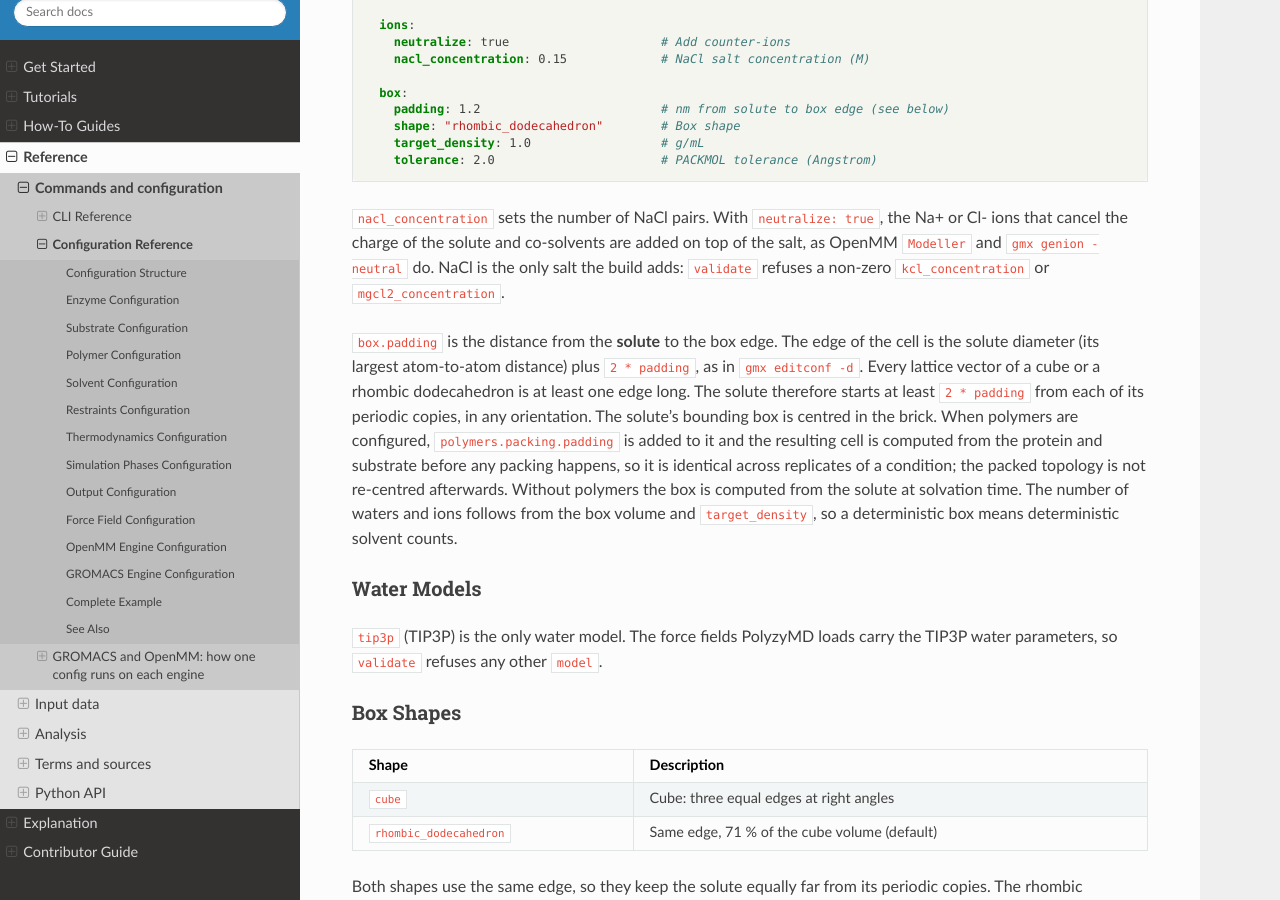
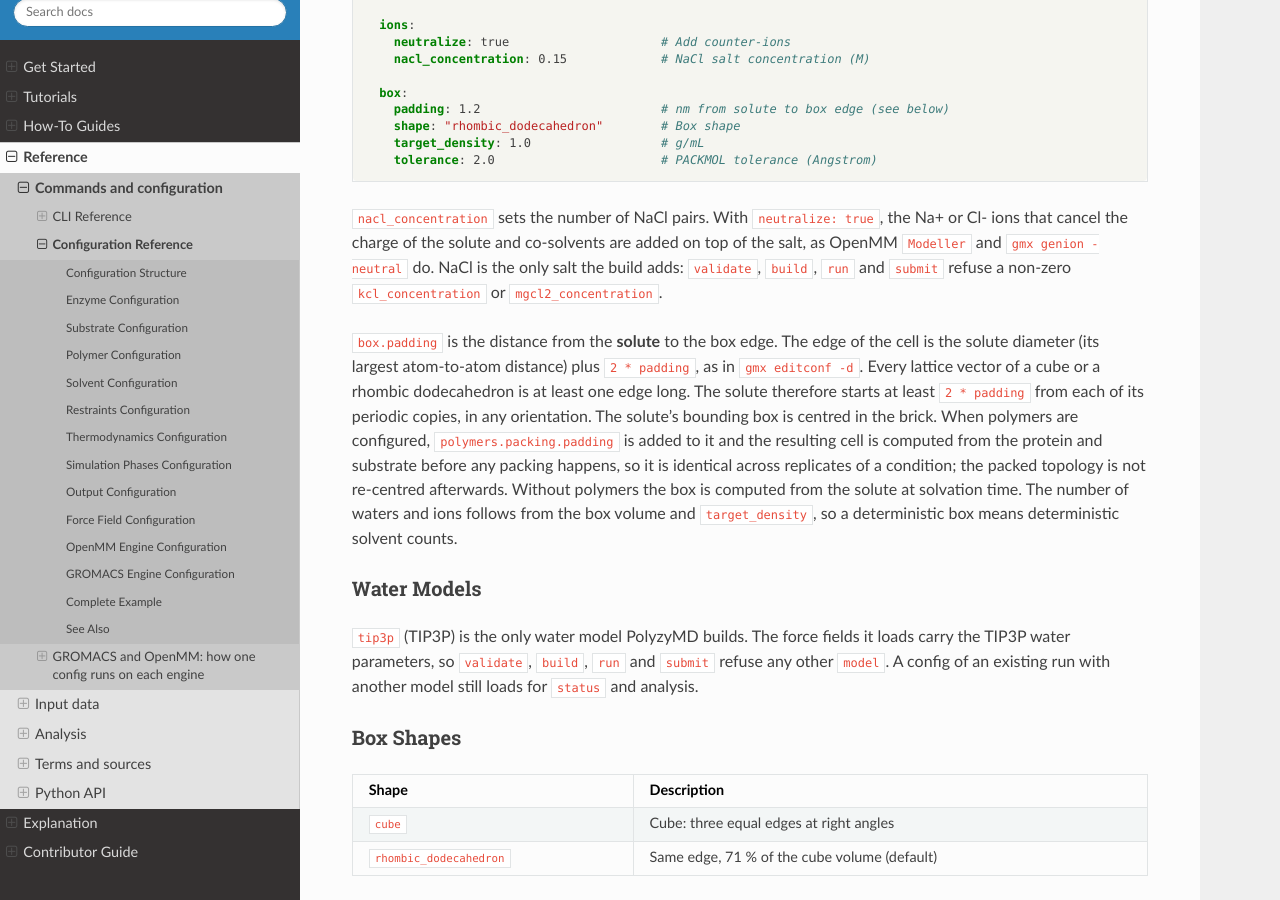
Before and after one commit to joelaforet/polyzymd, a Sphinx documentation site: the page built from docs/source/reference/configuration.md, in a window 1280 px wide and 900 px high, scrolled down 5731 px. Built offline with Sphinx 7.4.7 and the Read the Docs theme 3.1.0, drawn with Linux system fonts in a browser that asks for light colours.

Commit message:
Check buildability at build time so configs of existing runs still load
Review of #211: the water-model, KCl/MgCl2 and GROMACS restraint refusals
ran in the config validators, so load_config failed for existing runs
(status, analyze, recover, freeze). They now live in
SimulationConfig.require_buildable, called by validate, build, run and
submit only. spce, tip4p, tip4pew, opc and non-zero KCl/MgCl2 load again as
plain values. Fix texts advise new systems only; the GROMACS position
restraint texts offer one force constant and one protein group. The
gradual restraint release recipe is marked OpenMM-only.

```diff
--- a/docs/source/reference/configuration.md
+++ b/docs/source/reference/configuration.md
@@ -276,8 +276,8 @@ solvent:
 `nacl_concentration` sets the number of NaCl pairs. With `neutralize: true`,
 the Na+ or Cl- ions that cancel the charge of the solute and co-solvents are
 added on top of the salt, as OpenMM `Modeller` and `gmx genion -neutral` do.
-NaCl is the only salt the build adds: `validate` refuses a non-zero
-`kcl_concentration` or `mgcl2_concentration`.
+NaCl is the only salt the build adds: `validate`, `build`, `run` and `submit`
+refuse a non-zero `kcl_concentration` or `mgcl2_concentration`.
 
 `box.padding` is the distance from the **solute** to the box edge. The edge of
 the cell is the solute diameter (its largest atom-to-atom distance) plus
@@ -295,8 +295,10 @@ solvent counts.
 
 ### Water Models
 
-`tip3p` (TIP3P) is the only water model. The force fields PolyzyMD loads carry
-the TIP3P water parameters, so `validate` refuses any other `model`.
+`tip3p` (TIP3P) is the only water model PolyzyMD builds. The force fields it
+loads carry the TIP3P water parameters, so `validate`, `build`, `run` and
+`submit` refuse any other `model`. A config of an existing run with another
+model still loads for `status` and analysis.
 
 ### Box Shapes
 
```
Also changed, not shown: docs/source/how_to/equilibration.md (+6 -0 lines), 6 other files.
